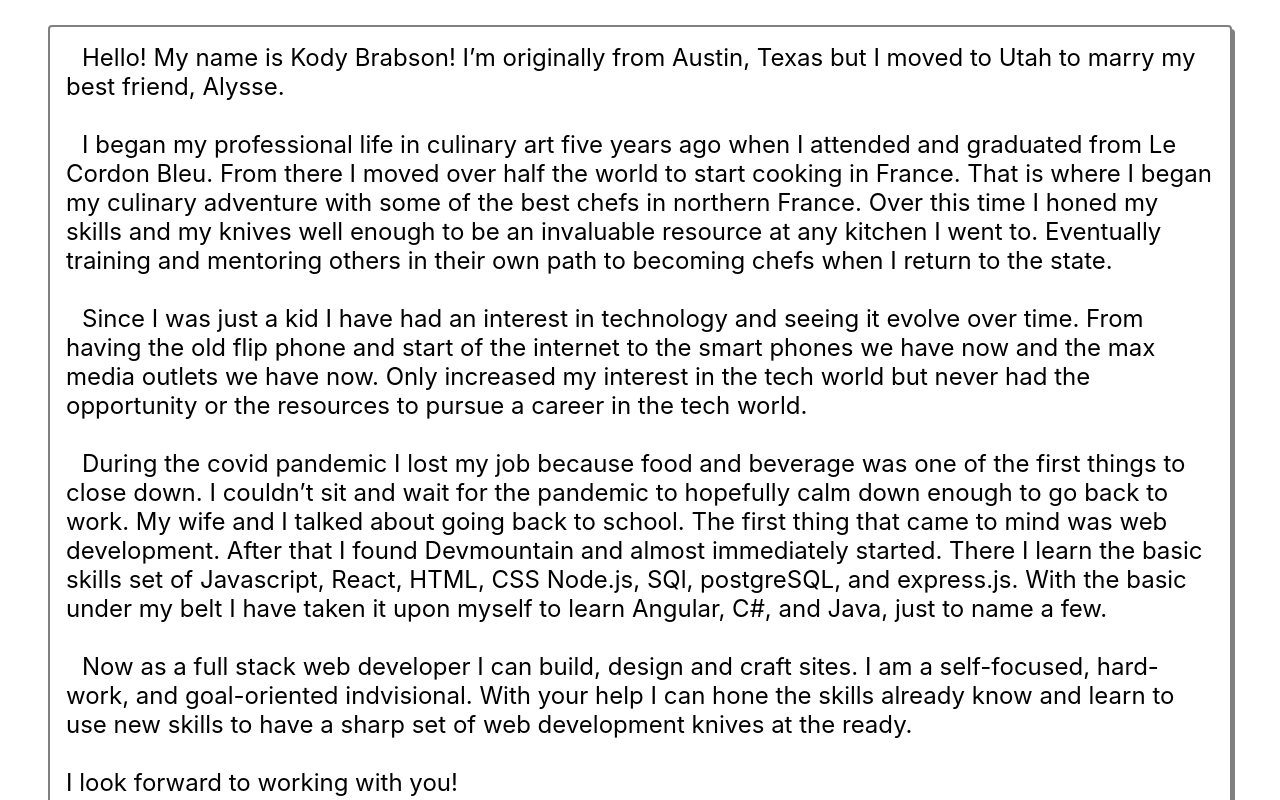
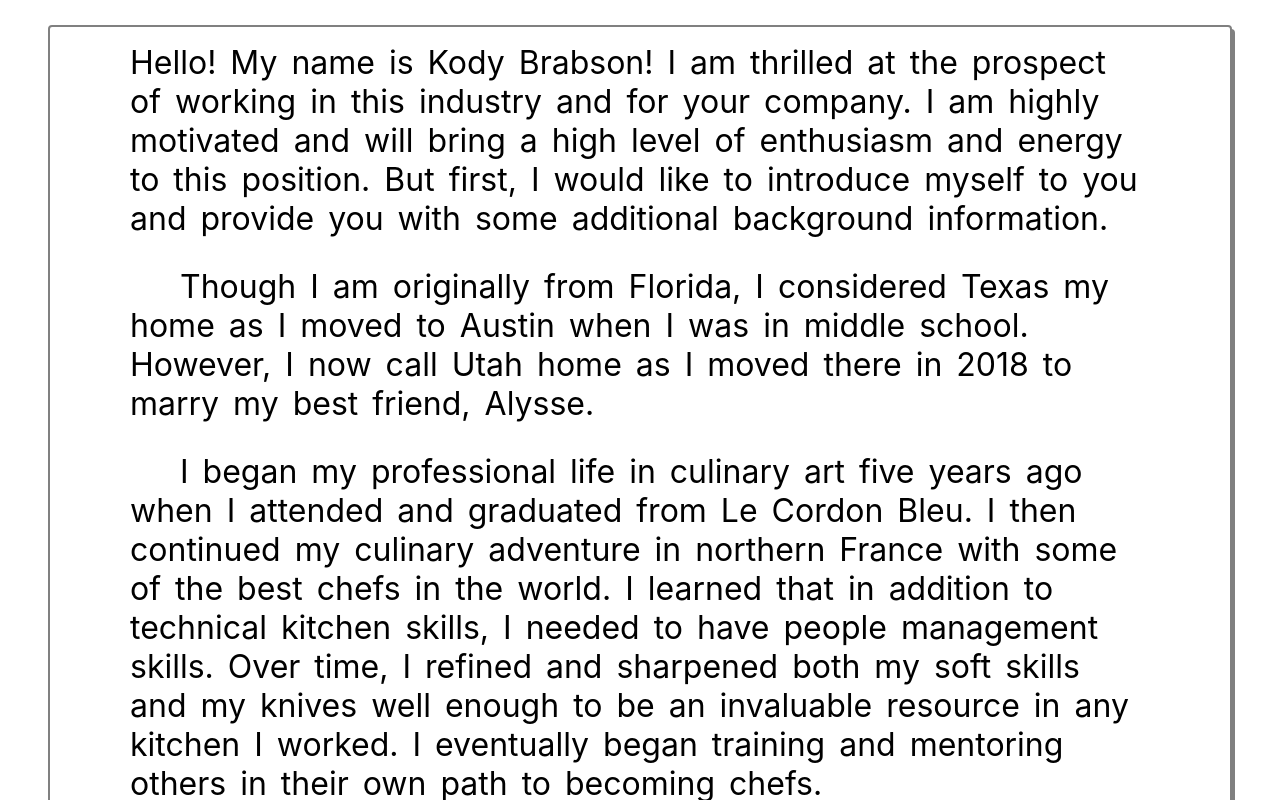
Before and after one commit to kobrabson/Profolio, a React (Create React App) app: page / in a window 1280 px wide. Shown: the part 980-1780 px from the top of the page. Built offline with nearby package versions, Linux system fonts and the light colour scheme.

Commit message:
mobile view fin and about me done

```diff
--- a/src/App.css
+++ b/src/App.css
@@ -2,7 +2,6 @@
     box-sizing: border-box;
     margin: 0;
     padding: 0;
-
 }
 
 .headers {
--- a/src/components/Pages/About.css
+++ b/src/components/Pages/About.css
@@ -1,3 +1,12 @@
+.text-size-mid {
+    font-size: 32px;
+   word-spacing: 5px;
+}
+
+.indent {
+    text-indent: 50px;
+}
+
 .centering-about-container {
     display: flex;
     justify-content: center;
@@ -5,7 +14,7 @@
 
 .about-container {
     margin: 3rem;
-    padding:1rem;
+    padding:1rem 5rem;
     border: solid 2px gray;
     border-radius: 4px;
     box-shadow: gray 3px 4px;
@@ -14,8 +23,13 @@
 
 @media (max-width: 992px) {
     .about-container {
-        /* width: 70vw; */
+        width: auto;
+        padding: 1rem;
     }
+
+    .text-size-mid {
+    font-size: 16px;
+}
 }
 
 @media (max-width: 600px) {
@@ -24,6 +38,6 @@
     }
     .about-container {
         margin: 1rem;
-        /* width: 50vh; */
+        width: auto;
     }
 }
--- a/src/components/Pages/About.js
+++ b/src/components/Pages/About.js
@@ -7,51 +7,58 @@ function About() {
 			<div className="headers">About</div>
 			<div className="centering-about-container">
 				<div className="about-container">
-					<p>
-						<span>{''}</span>
-						Hello! My name is Kody Brabson! I’m originally from Austin, Texas but I moved to Utah to marry
-						my best friend, Alysse.
+					<p className="text-size-mid">
+						Hello! My name is Kody Brabson! I am thrilled at the prospect of working in this industry and
+						for your company. I am highly motivated and will bring a high level of enthusiasm and energy to
+						this position. But first, I would like to introduce myself to you and provide you with some
+						additional background information.
 					</p>
 					<br />
-					<p>
-						<span>{'   '}</span>
-						I began my professional life in culinary art five years ago when I attended and graduated from
-						Le Cordon Bleu. From there I moved over half the world to start cooking in France. That is where
-						I began my culinary adventure with some of the best chefs in northern France. Over this time I
-						honed my skills and my knives well enough to be an invaluable resource at any kitchen I went to.
-						Eventually training and mentoring others in their own path to becoming chefs when I return to
-						the state.
+					<p className="text-size-mid indent">
+						Though I am originally from Florida, I considered Texas my home as I moved to Austin when I was
+						in middle school. However, I now call Utah home as I moved there in 2018 to marry my best
+						friend, Alysse.
 					</p>
 					<br />
-					<p>
-						<span>{'   '}</span>
-						Since I was just a kid I have had an interest in technology and seeing it evolve over time. From
-						having the old flip phone and start of the internet to the smart phones we have now and the max
-						media outlets we have now. Only increased my interest in the tech world but never had the
-						opportunity or the resources to pursue a career in the tech world.
+					<p className="text-size-mid indent">
+						I began my professional life in culinary art five years ago when I attended and graduated from
+						Le Cordon Bleu. I then continued my culinary adventure in northern France with some of the best
+						chefs in the world. I learned that in addition to technical kitchen skills, I needed to have
+						people management skills. Over time, I refined and sharpened both my soft skills and my knives
+						well enough to be an invaluable resource in any kitchen I worked. I eventually began training
+						and mentoring others in their own path to becoming chefs.
 					</p>
 					<br />
-					<p>
-						<span>{'   '}</span>
-						During the covid pandemic I lost my job because food and beverage was one of the first things to
-						close down. I couldn’t sit and wait for the pandemic to hopefully calm down enough to go back to
-						work. My wife and I talked about going back to school. The first thing that came to mind was web
-						development. After that I found Devmountain and almost immediately started. There I learn the
-						basic skills set of Javascript, React, HTML, CSS Node.js, SQl, postgreSQL, and express.js. With
-						the basic under my belt I have taken it upon myself to learn Angular, C#, and Java, just to name
-						a few.
+					<p className="text-size-mid indent">
+						Since I was very young. I have had an interest in all forms of technology. I have loved being
+						able to watch and participate in such incredible advancements. My first phone was a flip phone
+						and it was cutting technology. Now, we literally walk around with a small computer in our hand –
+						a computer with 100,000 times the processing power of the computer that landed Apollo 11 on the
+						moon. Such implausible advances, which will no doubt continue, has only increased my interest
+						and fascination in the information technology sphere.
 					</p>
 					<br />
-					<p>
-						<span>{'   '}</span>
-						Now as a full stack web developer I can build, design and craft sites. I am a self-focused,
-						hard-work, and goal-oriented indvisional. With your help I can hone the skills already know and
-						learn to use new skills to have a sharp set of web development knives at the ready.
+					<p className="text-size-mid indent">
+						During the covid pandemic, my food and beverage related job was eliminated. I used that
+						opportunity to finally pursue a career in the technology information industry. After much
+						research, web development appeared to be a perfect match for my interests and skills. In
+						October, I completed the web development course at Devmountain certification. There I learn the
+						basic skills set of Javascript, React, HTML, CSS Node.js, SQl, postgreSQL, and express.js. With
+						the basic understanding of programming I have taken it upon myself to learn Angular, C#, and
+						Java, just to name a few.
 					</p>
 					<br />
-					<p>I look forward to working with you!</p>
+					<p className="text-size-mid indent">
+						As a full stack web developer I can build, design and craft websites. In addition to those
+						skills, I will bring passion for the industry and a commitment to continually learn and grow. My
+						newly acquired web development knives are ready to be sharpened and used.
+					</p>
 					<br />
-					<p>Andrew Kody Brabson</p>
+					<p className="text-size-mid">I look forward to talking with you soon</p>
+					<br />
+					<p className="text-size-mid">Sincerely,</p>
+					<br />
+					<p className="text-size-mid indent">Andrew Kody Brabson</p>
 					<br />
 				</div>
 			</div>
--- a/src/components/Pages/Picture.css
+++ b/src/components/Pages/Picture.css
@@ -42,6 +42,11 @@
     .intro-text {
         font-size: 20px;
     }
+
+    .text-container {
+        left: 0;
+        width: auto;
+    }
 }
 
 @media (max-width: 420px) {
@@ -57,4 +62,7 @@
         background-color: initial;
         height: 50rem;
     }
+
+    .text-container{
+    }
 }
```
Also changed, not shown: public/robots.txt (deleted).
